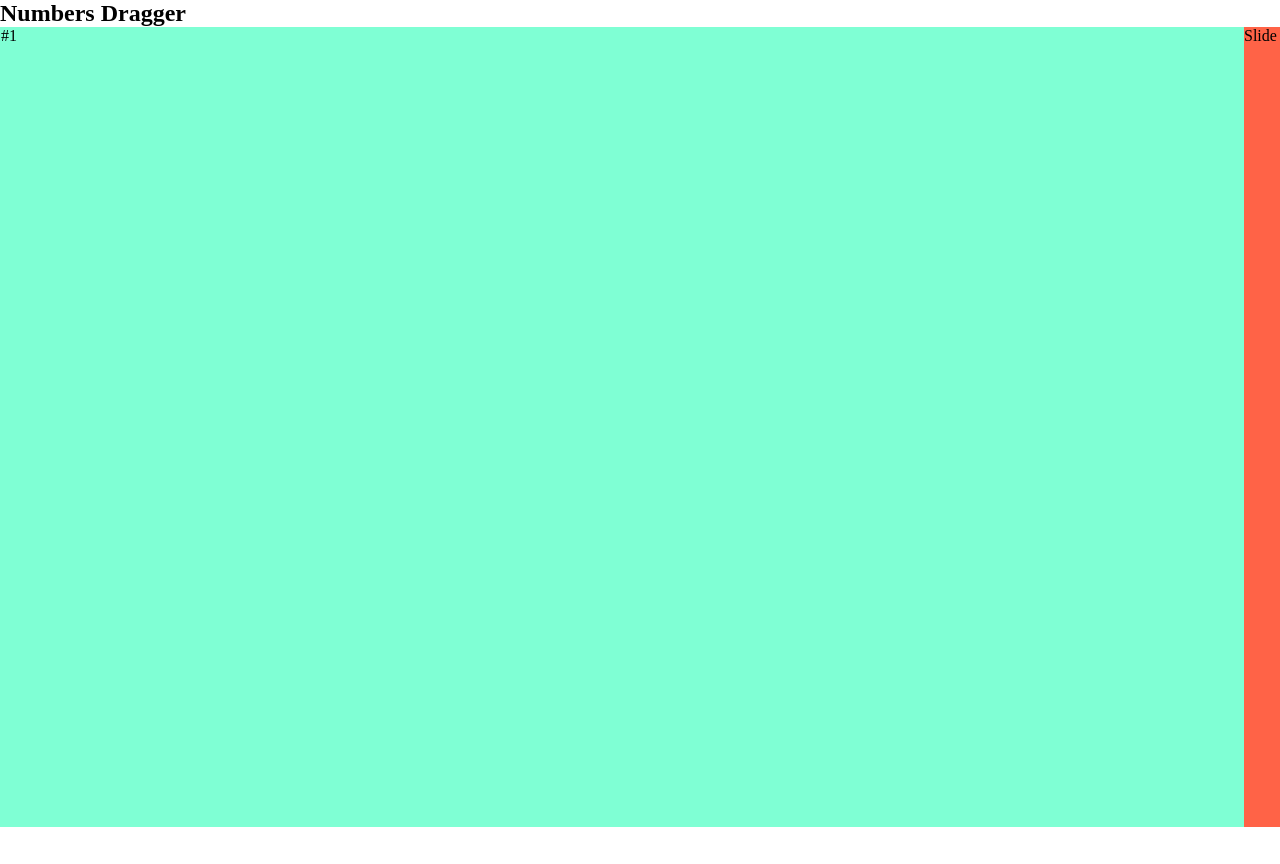
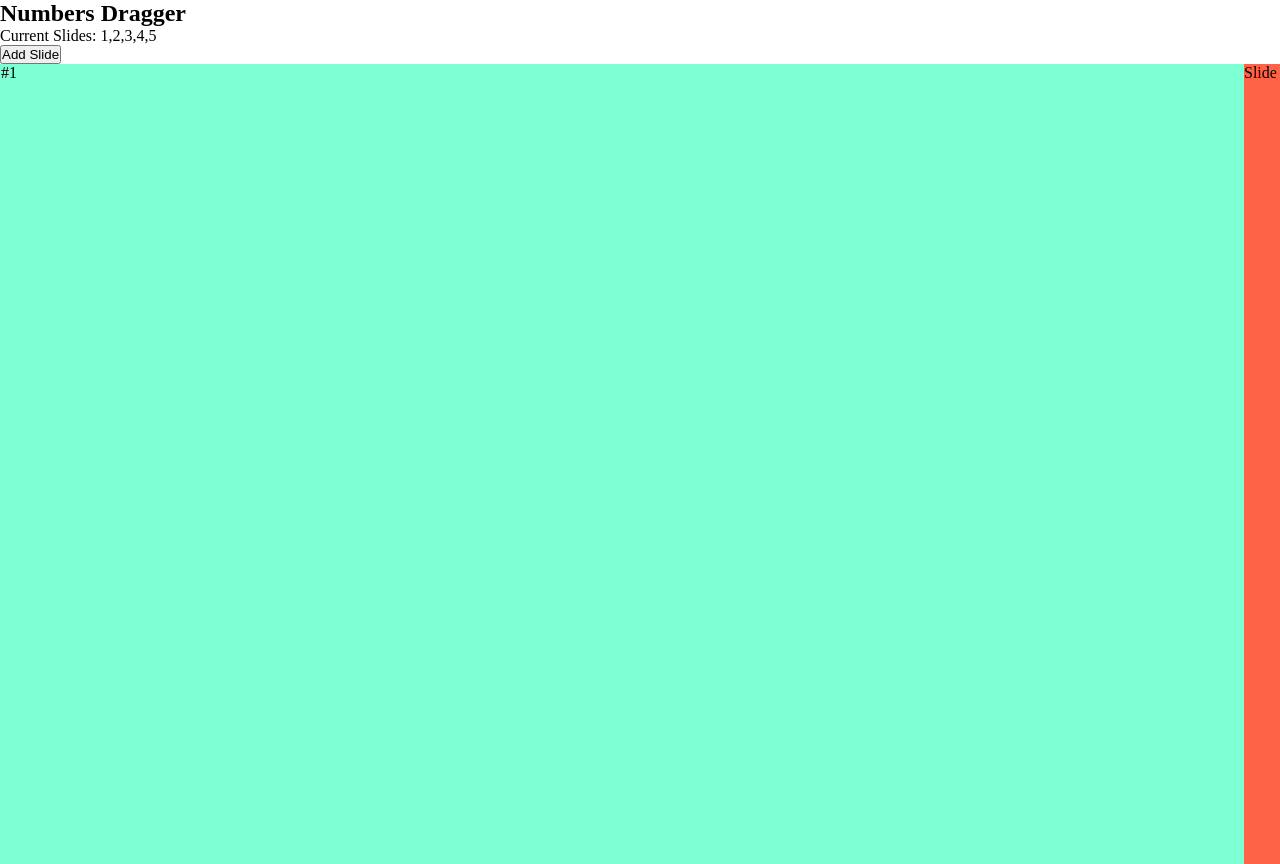
Before and after one commit to aderchox/drag-slider-react, a React (Vite) app: page / in a window 1280 px wide. Before the commit the page ends 827 px from the top, so only its background shows below. Built offline with nearby package versions, Linux system fonts and the light colour scheme.

Commit message:
dev: Abstracts away Dragger component from NumbersDragger component, and allows adding infinite slides dynamically.

```diff
--- a/src/App.jsx
+++ b/src/App.jsx
@@ -1,9 +1,9 @@
-import NumbersDragger from "./Dragger/NumbersDragger";
+import Dragger from "./Dragger/Dragger";
+import NumbersDragger from "./components/NumbersDragger";
 
 function App() {
   return (
     <div className="container">
-      <h2>Numbers Dragger</h2>
       <NumbersDragger />
     </div>
   );
--- a/src/Dragger/DragItem.jsx
+++ b/src/Dragger/DragItem.jsx
@@ -1,7 +1,8 @@
 import React from "react";
+import { indexToNumber } from "../helpers/helpers";
 
 const DragItem = ({ index }) => {
-  return <div className="dragItem">Slide #{index + 1}</div>;
+  return <div className="dragItem">Slide #{indexToNumber(index)}</div>;
 };
 
 export default DragItem;
--- a/src/Dragger/NumbersDragger.jsx
+++ b/src/Dragger/Dragger.jsx
@@ -2,7 +2,7 @@ import React, { useEffect, useRef } from "react";
 import DragItem from "./DragItem";
 import anime from "animejs/lib/anime.es.js";
 
-const NumbersDragger = () => {
+const Dragger = ({ slides }) => {
   const isDraggingRef = useRef(false);
   const startXRef = useRef(null);
   const startScrollLeftRef = useRef(null);
@@ -116,13 +116,11 @@ const NumbersDragger = () => {
 
   return (
     <div className="dragger" onMouseDown={dragStartHandler} ref={sliderRef}>
-      <DragItem index={0} />
-      <DragItem index={1} />
-      <DragItem index={2} />
-      <DragItem index={3} />
-      <DragItem index={4} />
+      {slides.map(function generateDragItem(s, i) {
+        return <DragItem index={s} key={i} />;
+      })}
     </div>
   );
 };
 
-export default NumbersDragger;
+export default Dragger;
--- /dev/null
+++ b/src/components/NumbersDragger.jsx
@@ -0,0 +1,25 @@
+import React, { useMemo, useState } from "react";
+import Dragger from "../Dragger/Dragger";
+import { indexToNumber } from "../helpers/helpers";
+
+const NumbersDragger = () => {
+  const [slides, setSlides] = useState([0, 1, 2, 3, 4]);
+
+  function addSlide() {
+    setSlides(function pushNewSlide(prev) {
+      console.log({ prev });
+      return [...prev, prev[prev.length - 1] + 1];
+    });
+  }
+
+  return (
+    <>
+      <h2>Numbers Dragger</h2>
+      <p>Current Slides: {slides.map(indexToNumber).join(",")}</p>
+      <button onClick={addSlide}>Add Slide</button>
+      <Dragger slides={slides} />
+    </>
+  );
+};
+
+export default NumbersDragger;
--- /dev/null
+++ b/src/helpers/helpers.js
@@ -0,0 +1,3 @@
+export function indexToNumber(i) {
+  return i + 1;
+}
```
Also changed, not shown: 1 other file (tests, documents, lock files or other folders).
